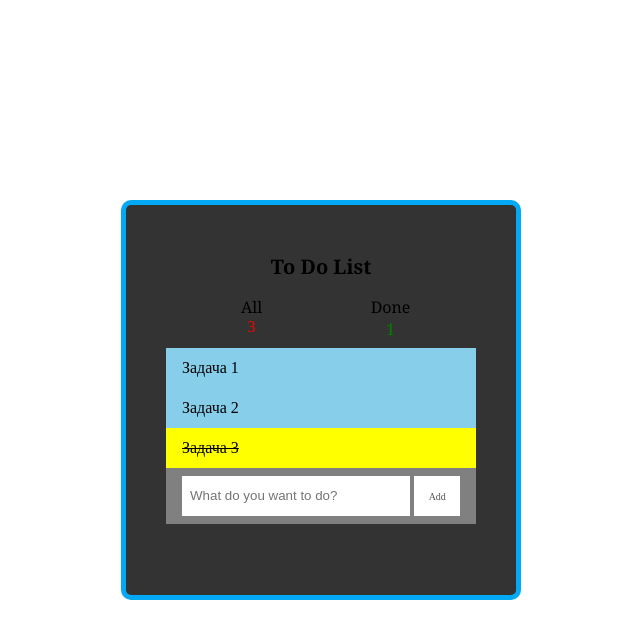
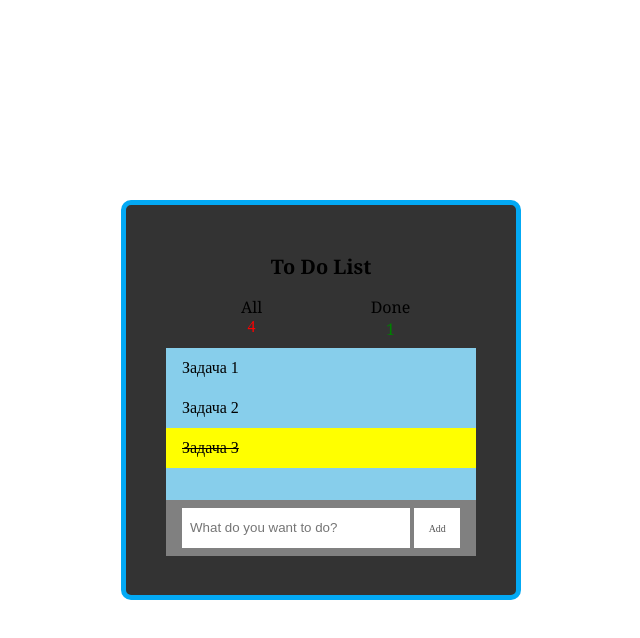
Before and after one commit to dbesaeva/course_work, a website built with webpack: page index.html in a window 1280 px wide. Both pictures are taken after a click on the element "Add". Shown: the whole page, without its empty margins (319-959 px from the left). Built offline with nearby package versions, Linux system fonts and the light colour scheme.

Commit message:
Add button event

```diff
--- a/index.html
+++ b/index.html
@@ -30,8 +30,7 @@
 		</div>
 		<div class="app__footer">
 			<input class="app__task-new" id="app__task-new" placeholder="What do you want to do?">
-			<span onclick="newElement()" class="addBtn">Add</span>
-
+			<span id="add-btn" class="add-btn">Add</span>
 		</div>
 	</div>
 </div>
--- a/src/index.ts
+++ b/src/index.ts
@@ -4,13 +4,13 @@ import getStorage from './storage/storage';
 import TaskDomInterface from './task/task-dom-interface';
 import env from './env';
 
-let taskDomElements = {
+let taskDomElements: TaskDomInterface = {
     appList: document.getElementById('app__list'),
     all: document.getElementById('js-all-tasks'),
     done: document.getElementById('js-done-tasks')
 };
 
-let addNewTaskField = document.getElementById('app__task-new');
+let addNewTaskField: HTMLElement = document.getElementById('app__task-new');
 
 let storage = getStorage(env.storage);
 let tasks = storage.getAll();
@@ -32,6 +32,13 @@ addNewTaskField.addEventListener('keyup', function (e) {
     }
 });
 
+document.getElementById('add-btn').addEventListener('click', function (e) {
+    let input = (addNewTaskField as HTMLInputElement);
+
+    taskManager.addTask(input.value);
+    input.value = '';
+});
+
 
 function init(): void {
     let currentTasks = tasks.filter(task => task.state === 'current');
@@ -44,6 +51,6 @@ function init(): void {
         taskManager.createItem(item);
     }
 
-    (taskDomElements as TaskDomInterface).all.innerHTML = String(taskCollection.getAllTasksCount());
-    (taskDomElements as TaskDomInterface).done.innerHTML = String(taskCollection.getDoneTasksCount());
+    taskDomElements.all.innerHTML = String(taskCollection.getAllTasksCount());
+    taskDomElements.done.innerHTML = String(taskCollection.getDoneTasksCount());
 }
--- a/style.css
+++ b/style.css
@@ -150,7 +150,7 @@ li {
     } */
 
 
-    .addBtn {
+    .add-btn {
       padding: 14.5px;
       width: 16.5%;
       background: white;
```
